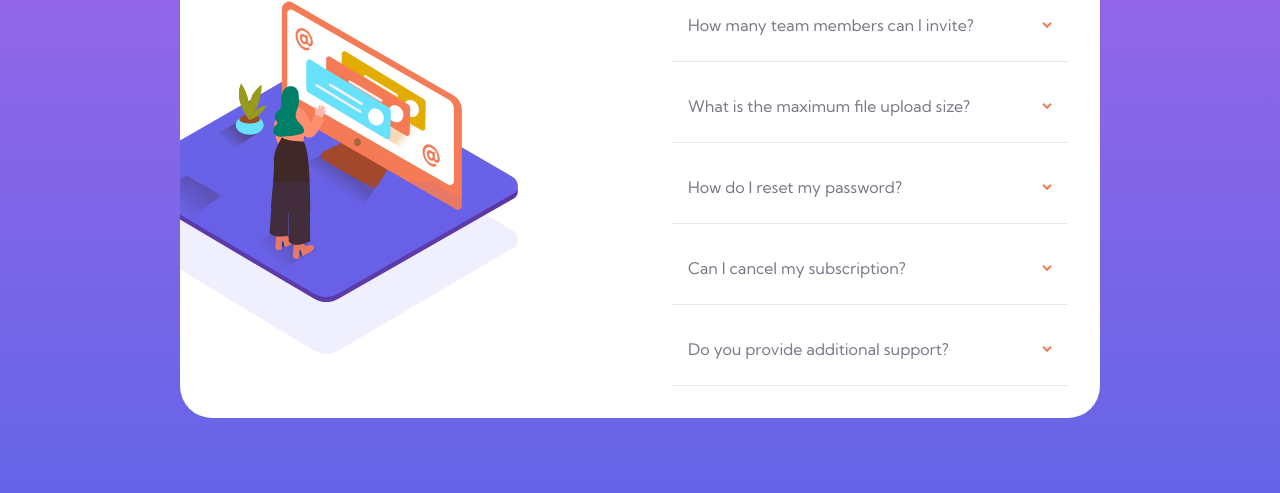
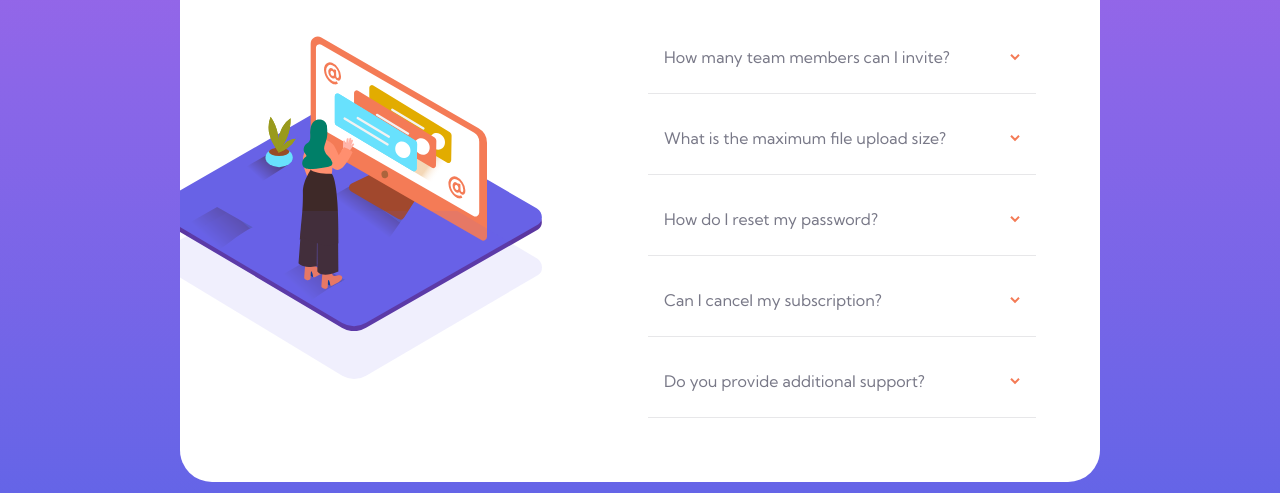
Before and after one commit to javelwill/fem-faq-accordion-card, a plain HTML site: page index.html in a window 1280 px wide. Shown: the part 307-800 px from the top of the page. Drawn offline with Linux system fonts and the light colour scheme.

Commit message:
increase accordian container spacing

```diff
--- a/style.css
+++ b/style.css
@@ -91,7 +91,7 @@ main {
   border-radius: 2em;
   max-width: 436px;
   margin: 0 auto;
-  padding: 2em;
+  padding: 4em;
   display: grid;
   gap: 4em
 }
@@ -111,6 +111,7 @@ picture::after {
   background-size: contain;
   transform: translateY(-120px);
 }
+
 
 h1 {
   font-size: var(--fs-900);
@@ -182,22 +183,14 @@ li.active .answer {
     grid-template-columns: 1fr 1fr;
     align-items: center;
     overflow: hidden;
+    gap: 1em;
   }
 
   picture {
     margin-top: unset;
     position: relative;
     transform: translateX(-90px);
-  }
-
-  picture::after {
-    position: absolute;
-    content: '';
     width: 100%;
-    height: 100%;
-    background: url('images/bg-pattern-mobile.svg') no-repeat;
-    background-size: contain;
-    transform: translateY(-120px);
   }
 
   h1 {
```
